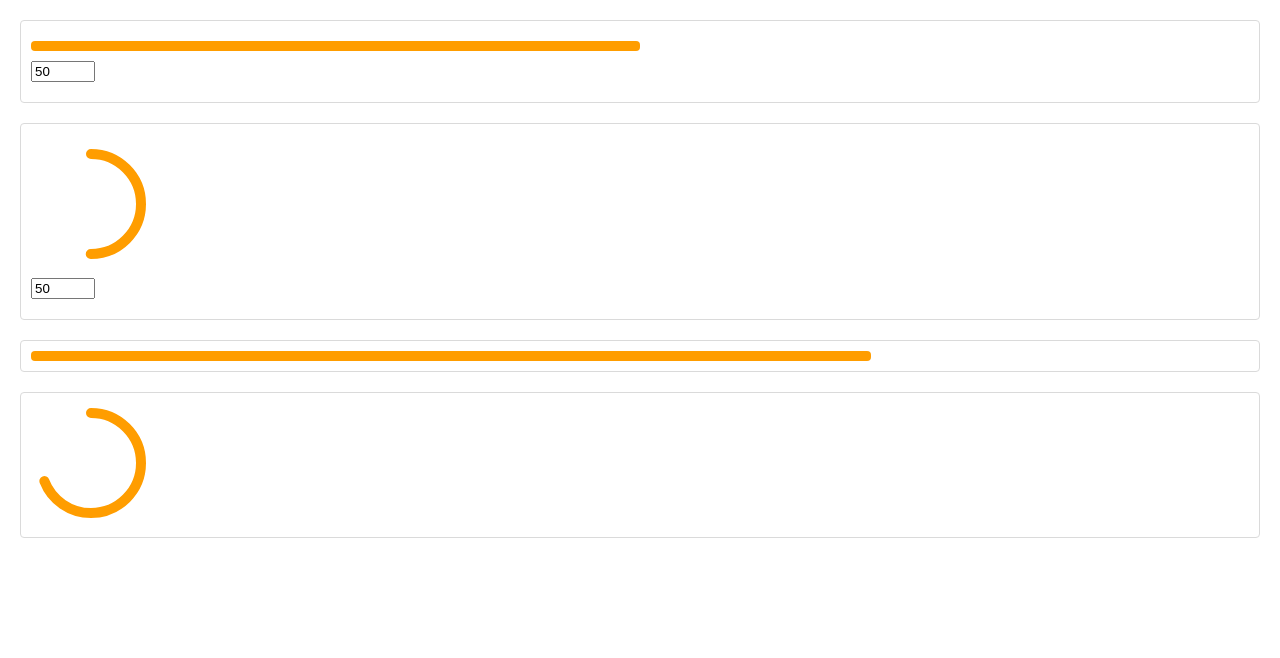
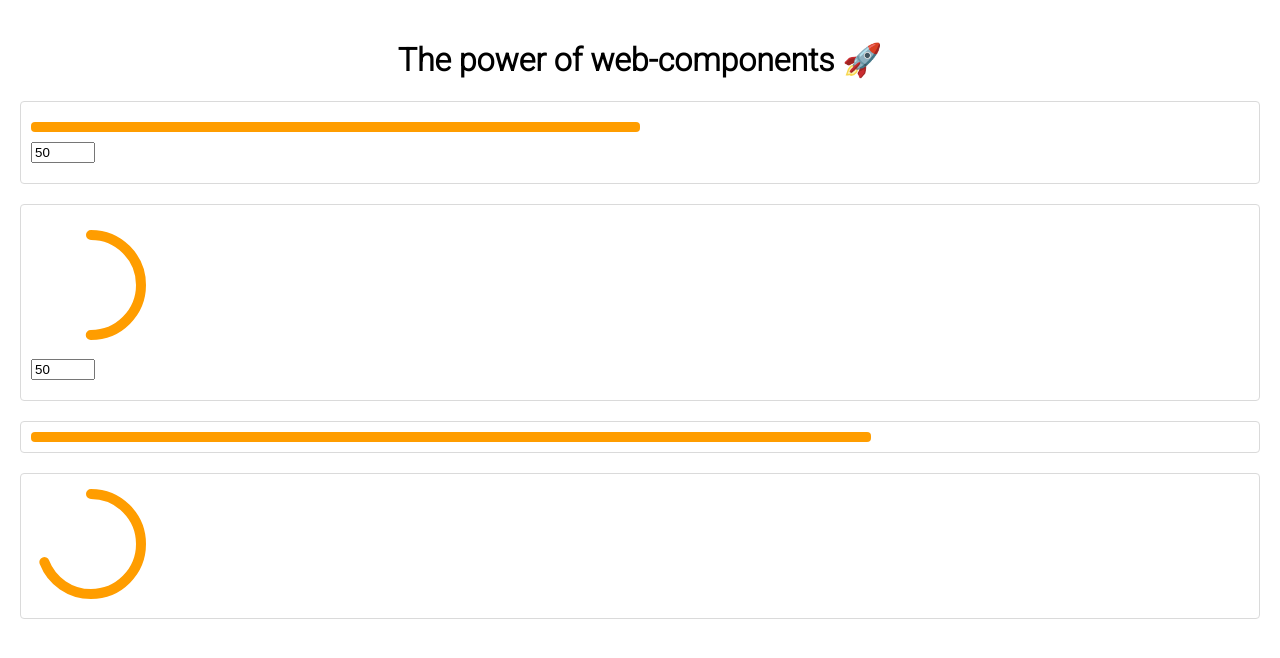
Before and after one commit to mandziukvlad/custom-web-components, a website built with webpack: page src/index.html in a window 1280 px wide. Built offline with nearby package versions, Linux system fonts and the light colour scheme.

Commit message:
ADD some styles

```diff
--- a/src/index.html
+++ b/src/index.html
@@ -7,8 +7,9 @@
         <title>Document</title>
     </head>
     <body>
+        <div id="root">
 
-        <div id="root">
+            <h1>The power of web-components 🚀</h1>
 
             <div class="wrapper">
                 <div>
--- a/src/style.scss
+++ b/src/style.scss
@@ -1,9 +1,19 @@
+@import url('https://fonts.googleapis.com/css2?family=Roboto:wght@300&display=swap');
+
 body {
     margin: 0;
+    padding: 20px;
+}
+
+#root {
+    h1 {
+        font-family: 'Roboto', sans-serif;
+        text-align: center;
+    }
 }
 
 .wrapper {
-    margin: 20px;
+    margin: 20px 0;
     padding: 10px;
     border: 1px solid #dadada;
     border-radius: 4px;
```
